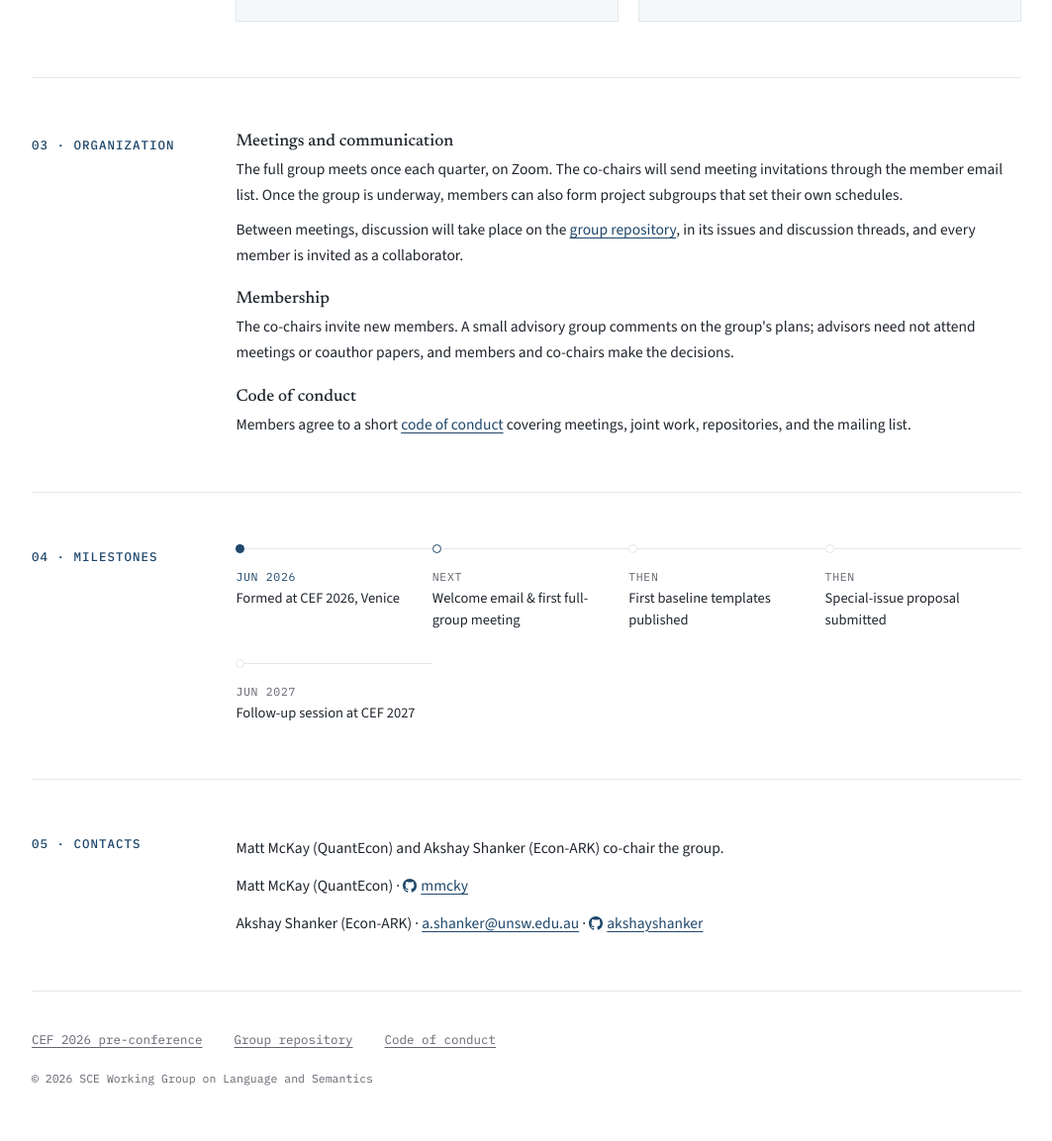
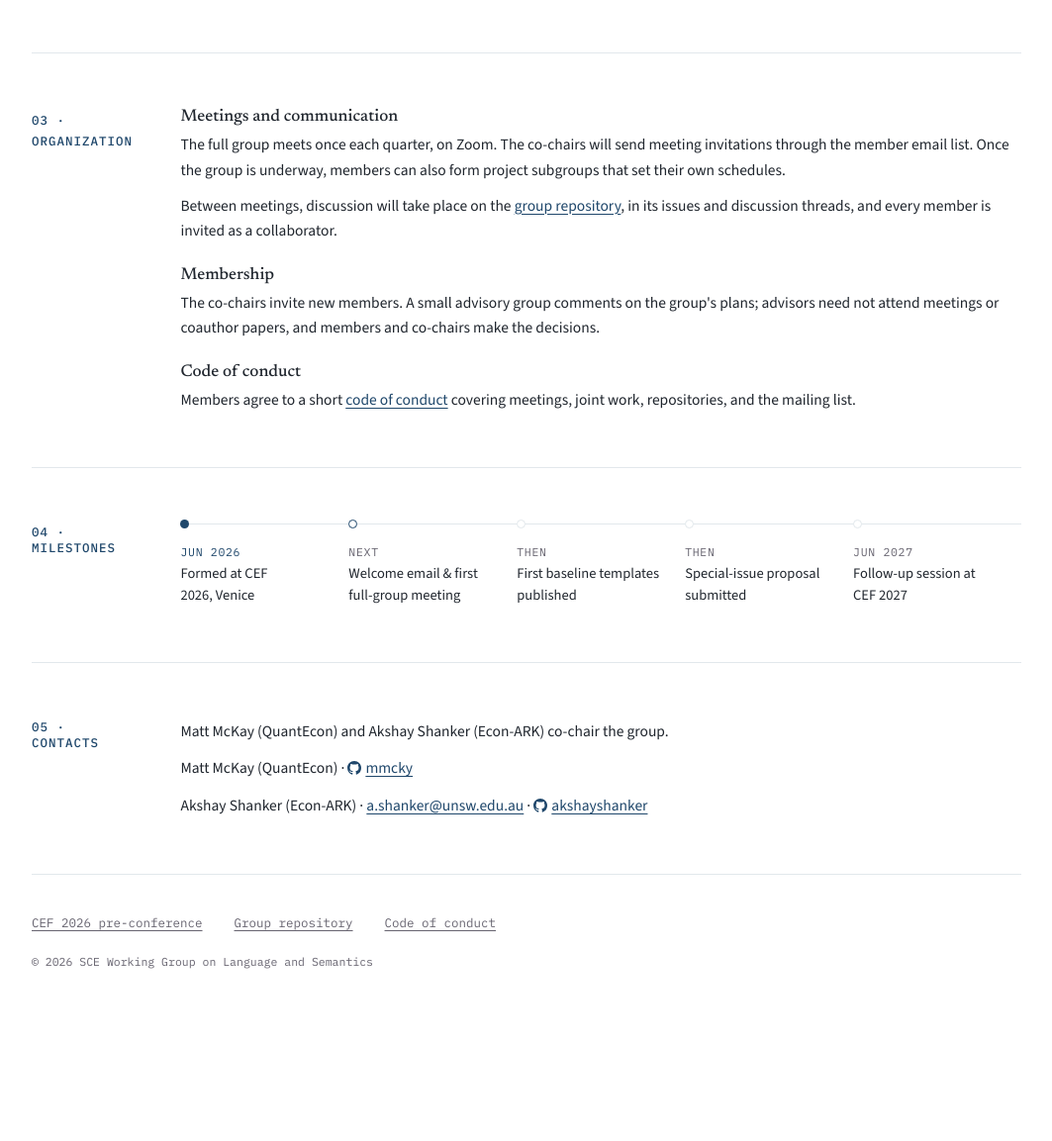
Before and after one commit to econ-ark/sce-wg-1, a plain HTML site: page docs/index.html in a window 1280 px wide. Shown: the part 1535-2688 px from the top of the page at 99% size, without its empty margins (108-1171 px from the left). After the commit the page ends 2570 px from the top, so only its background shows below. Drawn offline with nearby package versions, Linux system fonts and the light colour scheme.

Commit message:
Narrow the section label column and its gutter
Co-Authored-By: Claude Fable 5 <noreply@anthropic.com>

```diff
--- a/docs/index.html
+++ b/docs/index.html
@@ -48,8 +48,8 @@
       <p style="margin:36px 0 0; font-family:'IBM Plex Mono',monospace; font-size:12.5px; line-height:1.7; color:var(--muted);">Formed at CEF 2026 in Venice · Partners: <a href="https://econ-ark.org">Econ-ARK</a> and <a href="https://quantecon.org">QuantEcon</a></p>
     </header>
 
-    <section id="problem" style="display:flex; flex-wrap:wrap; gap:20px 56px; padding:56px 0; border-top:1px solid var(--line);">
-      <div style="flex:1 1 150px; max-width:190px;">
+    <section id="problem" style="display:flex; flex-wrap:wrap; gap:20px 40px; padding:56px 0; border-top:1px solid var(--line);">
+      <div style="flex:1 1 110px; max-width:130px;">
         <span style="font-family:'IBM Plex Mono',monospace; font-size:12.5px; font-weight:500; letter-spacing:0.08em; text-transform:uppercase; color:var(--accent);">01 · Why</span>
       </div>
       <div style="flex:999 1 400px; min-width:0; display:grid; gap:28px;">
@@ -64,8 +64,8 @@
       </div>
     </section>
 
-    <section id="projects" style="display:flex; flex-wrap:wrap; gap:20px 56px; padding:56px 0; border-top:1px solid var(--line);">
-      <div style="flex:1 1 150px; max-width:190px;">
+    <section id="projects" style="display:flex; flex-wrap:wrap; gap:20px 40px; padding:56px 0; border-top:1px solid var(--line);">
+      <div style="flex:1 1 110px; max-width:130px;">
         <span style="font-family:'IBM Plex Mono',monospace; font-size:12.5px; font-weight:500; letter-spacing:0.08em; text-transform:uppercase; color:var(--accent);">02 · Projects</span>
       </div>
       <div style="flex:999 1 400px; min-width:0; display:grid; grid-template-columns:repeat(auto-fit, minmax(270px, 1fr)); gap:20px;">
@@ -90,8 +90,8 @@
       </div>
     </section>
 
-    <section id="how" style="display:flex; flex-wrap:wrap; gap:20px 56px; padding:56px 0; border-top:1px solid var(--line);">
-      <div style="flex:1 1 150px; max-width:190px;">
+    <section id="how" style="display:flex; flex-wrap:wrap; gap:20px 40px; padding:56px 0; border-top:1px solid var(--line);">
+      <div style="flex:1 1 110px; max-width:130px;">
         <span style="font-family:'IBM Plex Mono',monospace; font-size:12.5px; font-weight:500; letter-spacing:0.08em; text-transform:uppercase; color:var(--accent);">03 · Organization</span>
       </div>
       <div style="flex:999 1 400px; min-width:0; display:grid; gap:24px;">
@@ -117,8 +117,8 @@
          Contacts to "06 · Contacts". The advisory group is listed alongside Members as a
          separate list under the same section. -->
 
-    <section id="milestones" style="display:flex; flex-wrap:wrap; gap:20px 56px; padding:56px 0; border-top:1px solid var(--line);">
-      <div style="flex:1 1 150px; max-width:190px;">
+    <section id="milestones" style="display:flex; flex-wrap:wrap; gap:20px 40px; padding:56px 0; border-top:1px solid var(--line);">
+      <div style="flex:1 1 110px; max-width:130px;">
         <h2 style="margin:0; font-family:'IBM Plex Mono',monospace; font-size:12.5px; font-weight:500; letter-spacing:0.08em; text-transform:uppercase; color:var(--accent);">04 · Milestones</h2>
       </div>
       <div style="flex:999 1 400px; min-width:0; display:grid; grid-template-columns:repeat(auto-fit, minmax(160px, 1fr)); gap:32px 0;">
@@ -150,8 +150,8 @@
       </div>
     </section>
 
-    <section id="contacts" style="display:flex; flex-wrap:wrap; gap:20px 56px; padding:56px 0; border-top:1px solid var(--line);">
-      <div style="flex:1 1 150px; max-width:190px;">
+    <section id="contacts" style="display:flex; flex-wrap:wrap; gap:20px 40px; padding:56px 0; border-top:1px solid var(--line);">
+      <div style="flex:1 1 110px; max-width:130px;">
         <h2 style="margin:0; font-family:'IBM Plex Mono',monospace; font-size:12.5px; font-weight:500; letter-spacing:0.08em; text-transform:uppercase; color:var(--accent);">05 · Contacts</h2>
       </div>
       <div style="flex:999 1 400px; min-width:0; display:grid; gap:12px;">
```
